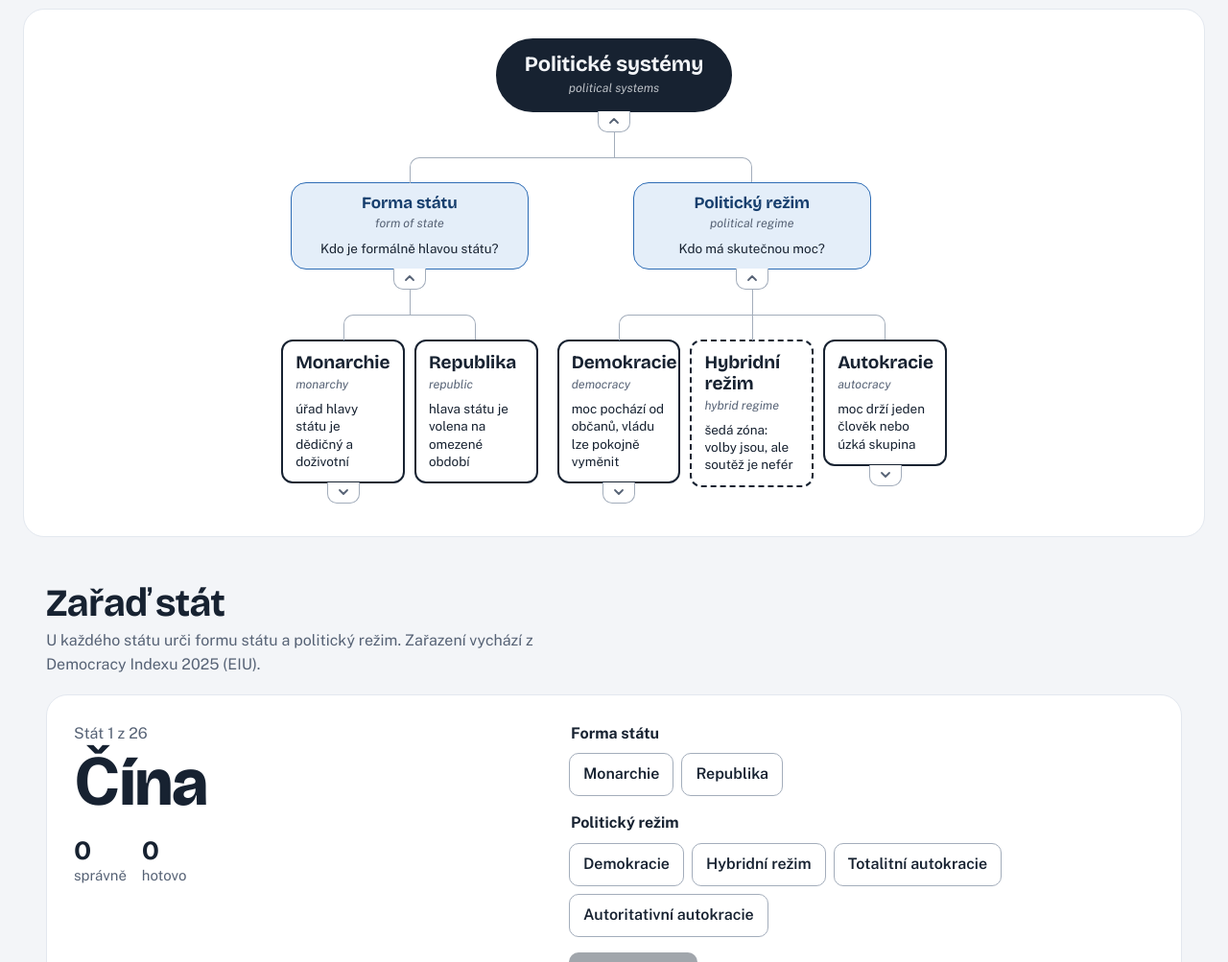
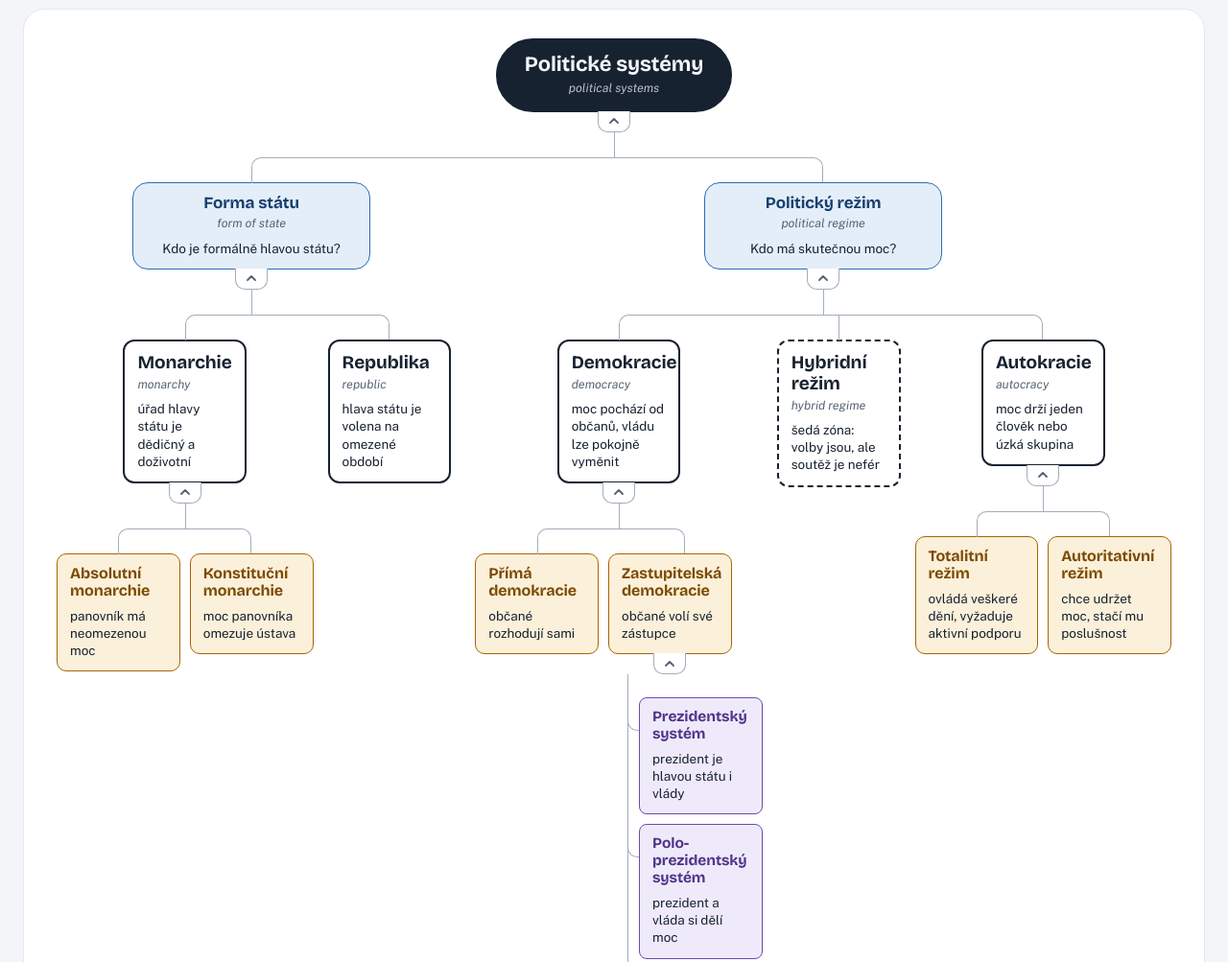
Before and after one commit to matejkus-edu/politicke-systemy, a plain HTML site: page index.html in a window 1280 px wide. Shown: the part 700-1703 px from the top of the page at 96% size. Drawn offline with nearby package versions, Linux system fonts and the light colour scheme.

Commit message:
Show the whole diagram expanded by default
Co-Authored-By: Claude Opus 5.5 <noreply@anthropic.com>
Claude-Session: https://claude.ai/code/session_01BdM9UpgXL9WBVMJ7kaU3dc

```diff
--- a/index.html
+++ b/index.html
@@ -545,7 +545,7 @@ const path = id => { const out=[]; while(id){ out.unshift(byId[id]); id=parentOf
 const esc = s => String(s).replace(/[&<>"]/g, c=>({"&":"&amp;","<":"&lt;",">":"&gt;",'"':"&quot;"}[c]));
 
 /* ============ tree ============ */
-const open = new Set(["root","forma","rezim"]);
+const open = new Set(Object.values(byId).filter(n => n.kids).map(n => n.id));  // whole tree expanded by default
 const CHEV = '<svg viewBox="0 0 12 12" aria-hidden="true"><path d="M2 4l4 4 4-4" fill="none" stroke="currentColor" stroke-width="1.8" stroke-linecap="round" stroke-linejoin="round"/></svg>';
 
 function build(n){
```
